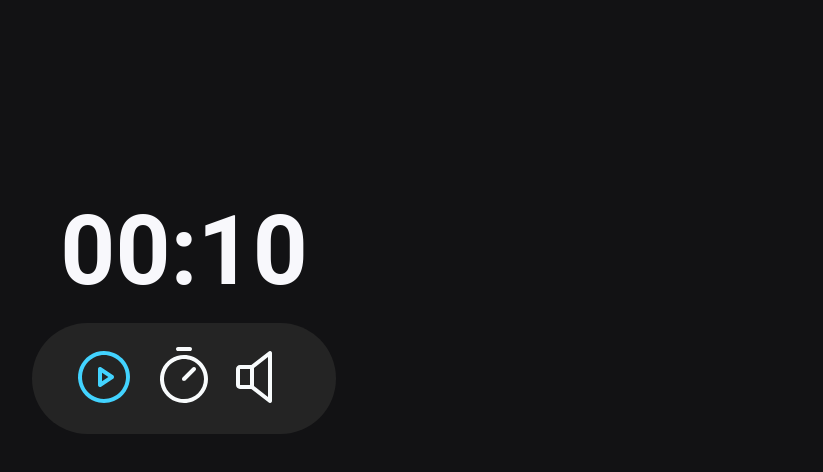
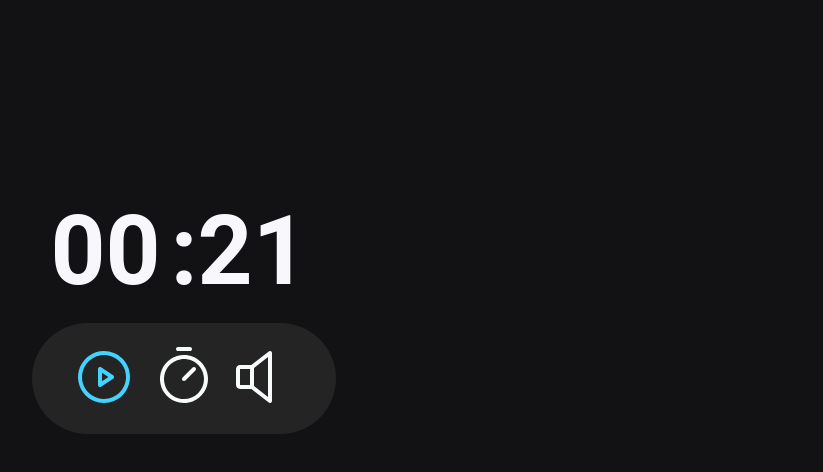
Before and after one commit to daviamr/Rocketseat-S05-FocusTimer, a plain HTML site: page index.html in a window 1280 px wide. Shown: the part 86-558 px from the top of the page, without its empty margins (456-1279 px from the left). Drawn offline with Linux system fonts and the light colour scheme.

Commit message:
refactor-all

```diff
--- a/assets/css/style.css
+++ b/assets/css/style.css
@@ -17,7 +17,8 @@ main {
 
 .flex,
 .buttons_wrapper,
-.main_content_wrapper {
+.main_content_wrapper,
+.time_content {
     display: flex;
 }
 
@@ -27,12 +28,25 @@ main {
     gap: 1.6rem;
 }
 
-#time {
+.time_content {
+    align-items: center;
+    justify-content: center;
+}
+
+#minutes,
+.separator,
+#seconds {
     font-size: 9.6rem;
     font-style: normal;
     font-weight: 700;
     line-height: normal;
     color: var(--white-500);
+    background: none;
+    width: 12rem;
+}
+
+.separator {
+    width: max-content;
 }
 
 .buttons_wrapper {
--- a/assets/js/countdown.js
+++ b/assets/js/countdown.js
@@ -1,37 +1,42 @@
-import { time } from './mode.js';
+const inputMinutes = document.getElementById('minutes');
+const inputSeconds = document.getElementById('seconds');
 
-const playBtn = document.getElementById('play');
-const timeInSeconds = 10;
-
-time.innerText = `${formatter(timeInSeconds)}`;
-
-// functions
-function start(timer) {
-
-    const reduceSeconds = setInterval(() => {
-
-        timer--
-        const formattedTimer = formatter(timer);
-
-        if (timer >= 0) {
-            time.innerText = `${formattedTimer}`;
-        } else {
-            clearInterval(reduceSeconds);
-        }
-    }, 1000);
+const time = {
+    fixedTime: 240 / 60,
+    minutes: 60 / 60,
+    seconds: 60,
 }
 
+inputMinutes.value = time.minutes;
+inputSeconds.value = `00`
+
+let interval = setInterval(() => {
+
+    if (time.seconds == 0) {
+        time.minutes--
+        time.seconds = 60;
+
+    } else {
+        time.seconds--;
+
+    }
+    if (time.minutes === 0 && time.seconds == 0) {
+        console.log('terminou!');
+        time.minutes = time.fixedTime;
+
+        clearInterval(interval);
+    }
+
+    formatter(inputMinutes, time.minutes);
+    formatter(inputSeconds, time.seconds);
+}, 50);
+
 //utils
-function formatter(element) {
-    return new Date(element * 1000).toLocaleTimeString("pt-Br", {
-        minute: "2-digit",
-        second: "2-digit",
-    });;
+function formatter(input, element) {
+    element = element.toString()
+    if (element.length === 1) {
+        input.value = `0${element}`;
+    } else {
+        input.value = element;
+    }
 }
-
-//exports
-export const countdown = {
-    timeInSeconds,
-    playBtn,
-    start
-}
--- a/assets/js/index.js
+++ b/assets/js/index.js
@@ -1,12 +1,6 @@
 import { toggleMode, icon } from "./mode.js";
-import { countdown } from "./countdown.js";
 
 //events
 
 //mode handler
 icon.icon.addEventListener('click', toggleMode);
-
-//countdown
-countdown.playBtn.addEventListener('click', () => {
-    countdown.start(countdown.timeInSeconds);
-});
--- a/assets/js/mode.js
+++ b/assets/js/mode.js
@@ -1,5 +1,4 @@
 const body = document.getElementById('body');
-export const time = document.getElementById('time');
 
 export const icon = {
     icon: document.getElementById('modeH'),
@@ -23,5 +22,5 @@ export function toggleMode() {
 function modeStyleHandler(iconImg, screenColor, textColor) {
     icon.icon.setAttribute('src', `${iconImg}`);
     body.style.background = `${screenColor}`;
-    time.style.color = `${textColor}`;
+    // time.style.color = `${textColor}`;
 }
--- a/index.html
+++ b/index.html
@@ -5,9 +5,11 @@
     <meta charset="UTF-8">
     <meta name="viewport" content="width=device-width, initial-scale=1.0">
     <link rel="stylesheet" href="./assets/css/main.css">
+    <link rel="icon" href="./assets/img/favicon.png">
     <title>Stage 05 | Projeto 03 - Focus Timer</title>
 
     <script src="./assets/js/index.js" type="module" defer></script>
+    <script src="./assets/js/countdown.js" type="module" defer></script>
 </head>
 
 <body id="body">
@@ -20,7 +22,11 @@
         <main>
 
             <div class="main_content_wrapper">
-                <h1 id="time"></h1>
+                <div class="time_content">
+                    <input type="text" disabled id="minutes">
+                    <h1 class="separator">:</h1>
+                    <input type="text" disabled id="seconds">
+                </div>
                 <div>
                     <div class="buttons_wrapper">
                         <a>
```
Also changed, not shown: 3 other files.
